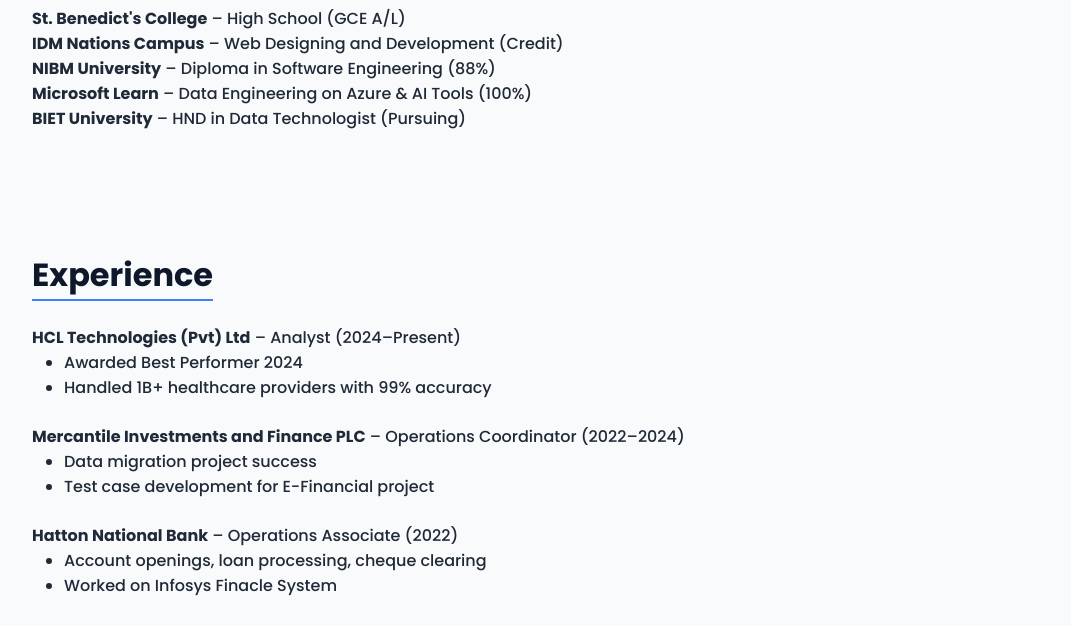
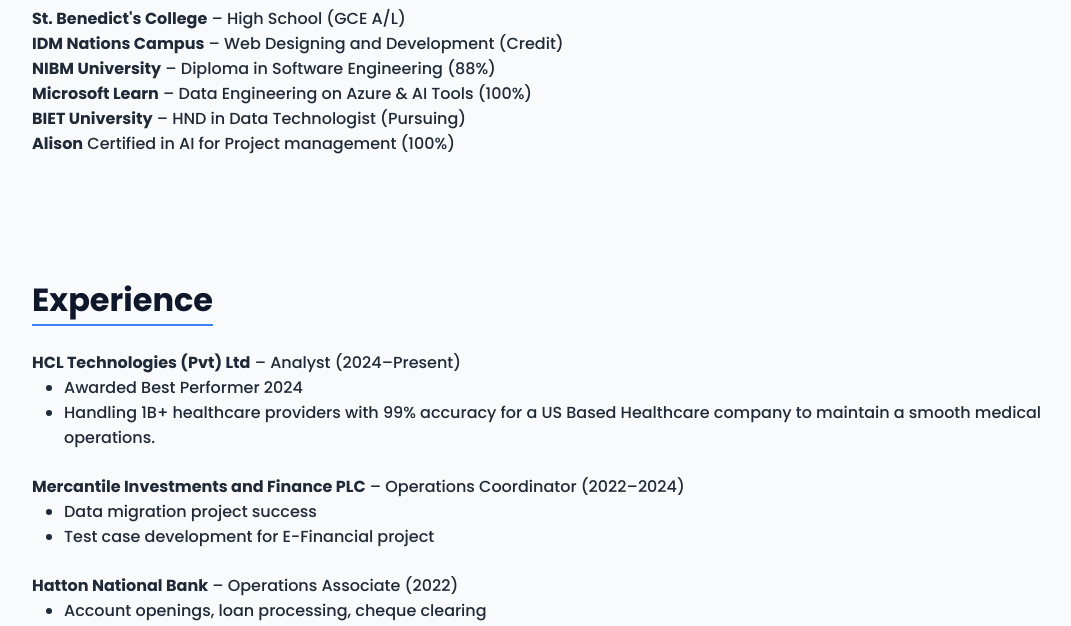
Before and after one commit to Kaneendran/MyResume, a plain HTML site: page index.html in a window 1280 px wide. Shown: the part 565-1191 px from the top of the page, without its empty margins (90-1161 px from the left). Drawn offline with nearby package versions, Linux system fonts and the light colour scheme.

Commit message:
Update index.html

```diff
--- a/index.html
+++ b/index.html
@@ -135,6 +135,7 @@
       <p><strong>NIBM University</strong> – Diploma in Software Engineering (88%)</p>
       <p><strong>Microsoft Learn</strong> – Data Engineering on Azure & AI Tools (100%)</p>
       <p><strong>BIET University</strong> – HND in Data Technologist (Pursuing)</p>
+      <p><strong>Alison</strong> Certified in AI for Project management (100%)</p>
     </div>
   </section>
 
@@ -144,7 +145,7 @@
       <p><strong>HCL Technologies (Pvt) Ltd</strong> – Analyst (2024–Present)</p>
       <ul>
         <li>Awarded Best Performer 2024</li>
-        <li>Handled 1B+ healthcare providers with 99% accuracy</li>
+        <li>Handling 1B+ healthcare providers with 99% accuracy for a US Based Healthcare company to maintain a smooth medical operations.  </li>
       </ul>
     </div>
     <div class="job">
```
